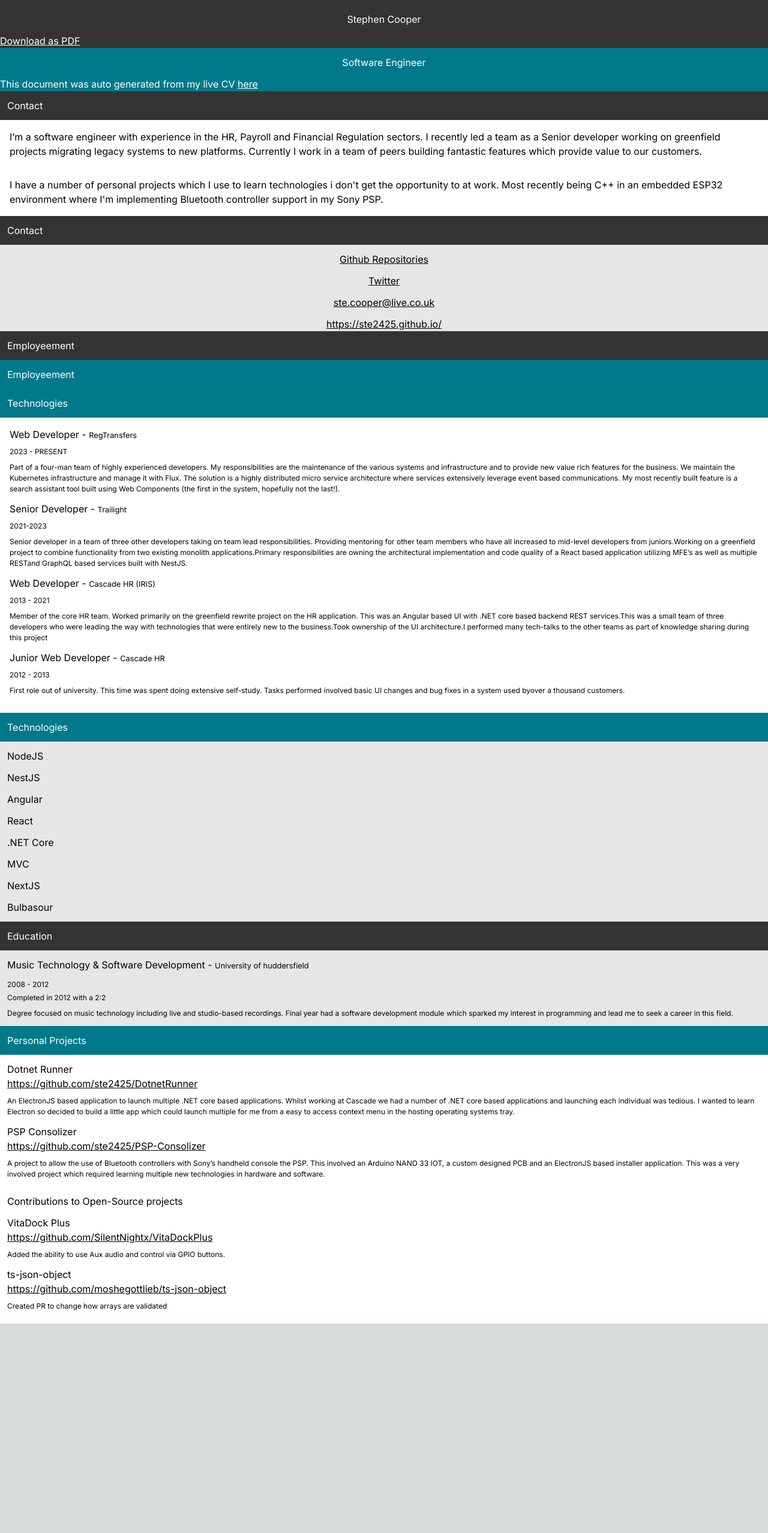
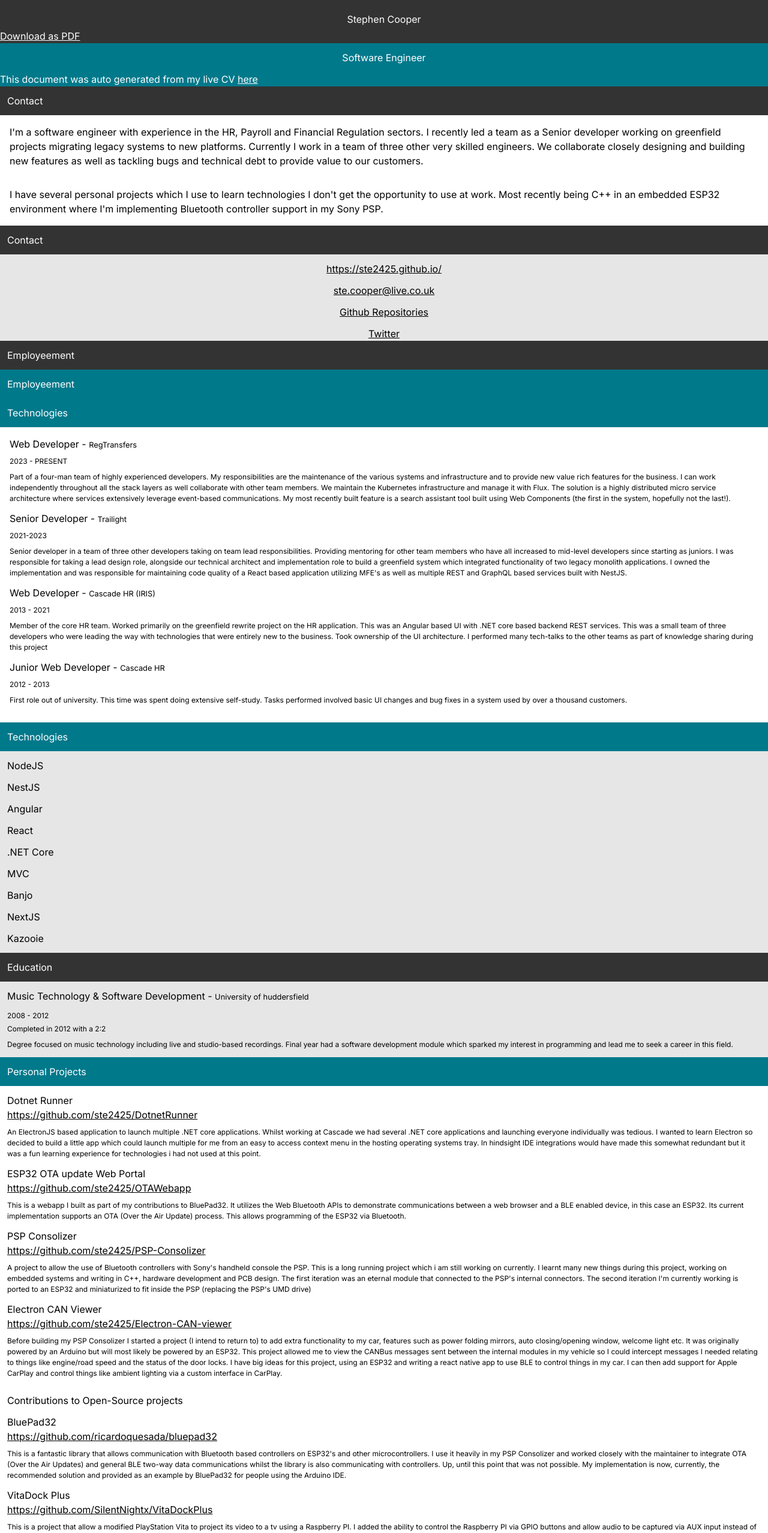
Before and after one commit to ste2425/CV, a Next.js app: page /CV/ in a window 1280 px wide. Shown: the top 2555 px of the page at 60% size. Before the commit the page ends 2206 px from the top, so only its background shows below. Built offline with nearby package versions, Linux system fonts and the light colour scheme.

Commit message:
Finalized content

```diff
--- a/src/pages/index.tsx
+++ b/src/pages/index.tsx
@@ -94,7 +94,7 @@ export function CVComponent({ cv }: ICVComponentProps) {
     <Container>
       <Row>
         <Col xs={12} md={8} className="gray text-white flex-column d-flex justify-content-center align-items-center">
-          <h1 className="fs-1 p-5 pb-3 text-center">{cv.name}</h1>
+          <h1 className="fs-1 p-5 pb-1 text-center">{cv.name}</h1>
           <a className="text-primary generate-message" href="StephenCooper-CV.pdf" download="StephenCooper-CV.pdf"><u>Download as PDF</u></a>
         </Col>
         <Col xs={12} md={4} className="blue text-white col-4 d-flex justify-content-center align-items-center">
@@ -214,38 +214,53 @@ export default function Home() {
       emailAddress: 'ste.cooper@live.co.uk',
       mobileNumber: ''
     },
-    socials: [{
+    socials: [ {
+      name: 'https://ste2425.github.io/',
+      url: 'https://ste2425.github.io/'
+    }, {
+      name: 'ste.cooper@live.co.uk',
+      url: 'mailto:ste.cooper@live.co.uk'
+    }, {
       name: 'Github Repositories',
       url: 'https://github.com/ste2425'
     }, {
       name: 'Twitter',
       url: 'https://twitter.com/_s_cooper'
-    }, {
-      name: 'ste.cooper@live.co.uk',
-      url: 'mailto:ste.cooper@live.co.uk'
-    }, {
-      name: 'https://ste2425.github.io/',
-      url: 'https://ste2425.github.io/'
     }],
-    introduction: ['I\’m a software engineer with experience in the HR, Payroll and Financial Regulation sectors. I recently led a team as a Senior developer working on greenfield projects migrating legacy systems to new platforms. Currently I work in a team of peers building fantastic features which provide value to our customers.', 'I have a number of personal projects which I use to learn technologies i don\'t get the opportunity to at work. Most recently being C++ in an embedded ESP32 environment where I\'m implementing Bluetooth controller support in my Sony PSP.'],
-    knownTechnologies: ['NodeJS', 'NestJS', 'Angular', 'React', '.NET Core', 'MVC', 'NextJS', 'Bulbasour'],
+    introduction: [
+      'I\'m a software engineer with experience in the HR, Payroll and Financial Regulation sectors. I recently led a team as a Senior developer working on greenfield projects migrating legacy systems to new platforms. Currently I work in a team of three other very skilled engineers. We collaborate closely designing and building new features as well as tackling bugs and technical debt to provide value to our customers. ',
+     'I have several personal projects which I use to learn technologies I don\'t get the opportunity to use at work. Most recently being C++ in an embedded ESP32 environment where I\'m implementing Bluetooth controller support in my Sony PSP. '
+    ],
+    knownTechnologies: ['NodeJS', 'NestJS', 'Angular', 'React', '.NET Core', 'MVC', 'Banjo', 'NextJS', 'Kazooie'],
     projects: [{
       name: 'Dotnet Runner',
       url: 'https://github.com/ste2425/DotnetRunner',
-      description: 'An ElectronJS based application to launch multiple .NET core based applications. Whilst working at Cascade we had a number of .NET core based applications and launching each individual was tedious. I wanted to learn Electron so decided to build a little app which could launch multiple for me from a easy to access context menu in the hosting operating systems tray.'
+      description: 'An ElectronJS based application to launch multiple .NET core applications. Whilst working at Cascade we had several .NET core applications and launching everyone individually was tedious. I wanted to learn Electron so decided to build a little app which could launch multiple for me from an easy to access context menu in the hosting operating systems tray. In hindsight IDE integrations would have made this somewhat redundant but it was a fun learning experience for technologies i had not used at this point. '
+    }, {
+      name: 'ESP32 OTA update Web Portal',
+      url: 'https://github.com/ste2425/OTAWebapp',
+      description: 'This is a webapp I built as part of my contributions to BluePad32. It utilizes the Web Bluetooth APIs to demonstrate communications between a web browser and a BLE enabled device, in this case an ESP32. Its current implementation supports an OTA (Over the Air Update) process. This allows programming of the ESP32 via Bluetooth.  '
     }, {
       name: 'PSP Consolizer',
       url: 'https://github.com/ste2425/PSP-Consolizer',
-      description: 'A project to allow the use of Bluetooth controllers with Sony’s handheld console the PSP. This involved an Arduino NANO 33 IOT, a custom designed PCB and an ElectronJS based installer application. This was a very involved project which required learning multiple new technologies in hardware and software.'
+      description: 'A project to allow the use of Bluetooth controllers with Sony\'s handheld console the PSP. This is a long running project which i am still working on currently. I learnt many new things during this project, working on embedded systems and writing in C++, hardware development and PCB design. The first iteration was an eternal module that connected to the PSP\'s internal connectors. The second iteration I\'m currently working is ported to an ESP32 and miniaturized to fit inside the PSP (replacing the PSP\'s UMD drive) '
+    }, {
+      name: 'Electron CAN Viewer',
+      url: 'https://github.com/ste2425/Electron-CAN-viewer',
+      description: 'Before building my PSP Consolizer I started a project (I intend to return to) to add extra functionality to my car, features such as power folding mirrors, auto closing/opening window, welcome light etc. It was originally powered by an Arduino but will most likely be powered by an ESP32. This project allowed me to view the CANBus messages sent between the internal modules in my vehicle so I could intercept messages I needed relating to things like engine/road speed and the status of the door locks. I have big ideas for this project, using an ESP32 and writing a react native app to use BLE to control things in my car. I can then add support for Apple CarPlay and control things like ambient lighting via a custom interface in CarPlay. '
     }],
     openSourceContributions: [{
+      name: 'BluePad32',
+      url: 'https://github.com/ricardoquesada/bluepad32',
+      description: 'This is a fantastic library that allows communication with Bluetooth based controllers on ESP32\'s and other microcontrollers. I use it heavily in my PSP Consolizer and worked closely with the maintainer to integrate OTA (Over the Air Updates) and general BLE two-way data communications whilst the library is also communicating with controllers. Up, until this point that was not possible. My implementation is now, currently, the recommended solution and provided as an example by BluePad32 for people using the Arduino IDE.'
+    }, {
       name: 'VitaDock Plus',
       url: 'https://github.com/SilentNightx/VitaDockPlus',
-      description: 'Added the ability to use Aux audio and control via GPIO buttons.'
+      description: 'This is a project that allow a modified PlayStation Vita to project its video to a tv using a Raspberry PI. I added the ability to control the Raspberry PI via GPIO buttons and allow audio to be captured via AUX input instead of Bluetooth. This was a fun project as I had done little Linux scripting outside of simple CI scripts. '
     }, {
       name: 'ts-json-object',
       url: 'https://github.com/moshegottlieb/ts-json-object',
-      description: 'Created PR to change how arrays are validated'
+      description: 'I created a PR to help solve a bug regarding validating arrays. Unfortunately, my implementation did not land but I worked with the maintainer to help come to the final solution. '
     }],
     certifications: [{
       name: 'Music Technology & Software Development',
@@ -258,22 +273,22 @@ export default function Home() {
       name: 'Web Developer',
       company: 'RegTransfers',
       date: '2023 - PRESENT',
-      description: 'Part of a four-man team of highly experienced developers. My responsibilities are the maintenance of the various systems and infrastructure and to provide new value rich features for the business. We maintain the Kubernetes infrastructure and manage it with Flux. The solution is a highly distributed micro service architecture where services extensively leverage event based communications. My most recently built feature is a search assistant tool built using Web Components (the first in the system, hopefully not the last!).'
+      description: 'Part of a four-man team of highly experienced developers. My responsibilities are the maintenance of the various systems and infrastructure and to provide new value rich features for the business. I can work independently throughout all the stack layers as well collaborate with other team members. We maintain the Kubernetes infrastructure and manage it with Flux. The solution is a highly distributed micro service architecture where services extensively leverage event-based communications. My most recently built feature is a search assistant tool built using Web Components (the first in the system, hopefully not the last!). '
     }, {
       name: 'Senior Developer',
       company: 'Trailight',
       date: '2021-2023',
-      description: 'Senior developer in a team of three other developers taking on team lead responsibilities. Providing mentoring for other team members who have all increased to mid-level developers from juniors.Working on a greenfield project to combine functionality from two existing monolith applications.Primary responsibilities are owning the architectural implementation and code quality of a React based application utilizing MFE\’s as well as multiple RESTand GraphQL based services built with NestJS.'
+      description: 'Senior developer in a team of three other developers taking on team lead responsibilities. Providing mentoring for other team members who have all increased to mid-level developers since starting as juniors. I was responsible for taking a lead design role, alongside our technical architect and implementation role to build a greenfield system which integrated functionality of two legacy monolith applications. I owned the implementation and was responsible for maintaining code quality of a React based application utilizing MFE\'s as well as multiple REST and GraphQL based services built with NestJS. '
     }, {
       name: 'Web Developer',
       company: 'Cascade HR (IRIS)',
       date: '2013 - 2021',
-      description: 'Member of the core HR team. Worked primarily on the greenfield rewrite project on the HR application. This was an Angular based UI with .NET core based backend REST services.This was a small team of three developers who were leading the way with technologies that were entirely new to the business.Took ownership of the UI architecture.I performed many tech-talks to the other teams as part of knowledge sharing during this project'
+      description: 'Member of the core HR team. Worked primarily on the greenfield rewrite project on the HR application. This was an Angular based UI with .NET core based backend REST services. This was a small team of three developers who were leading the way with technologies that were entirely new to the business. Took ownership of the UI architecture. I performed many tech-talks to the other teams as part of knowledge sharing during this project '
     }, {
       name: 'Junior Web Developer',
       company: 'Cascade HR',
       date: '2012 - 2013',
-      description: 'First role out of university. This time was spent doing extensive self-study. Tasks performed involved basic UI changes and bug fixes in a system used byover a thousand customers.'
+      description: 'First role out of university. This time was spent doing extensive self-study. Tasks performed involved basic UI changes and bug fixes in a system used by over a thousand customers.  '
     }]
   };
 
```
